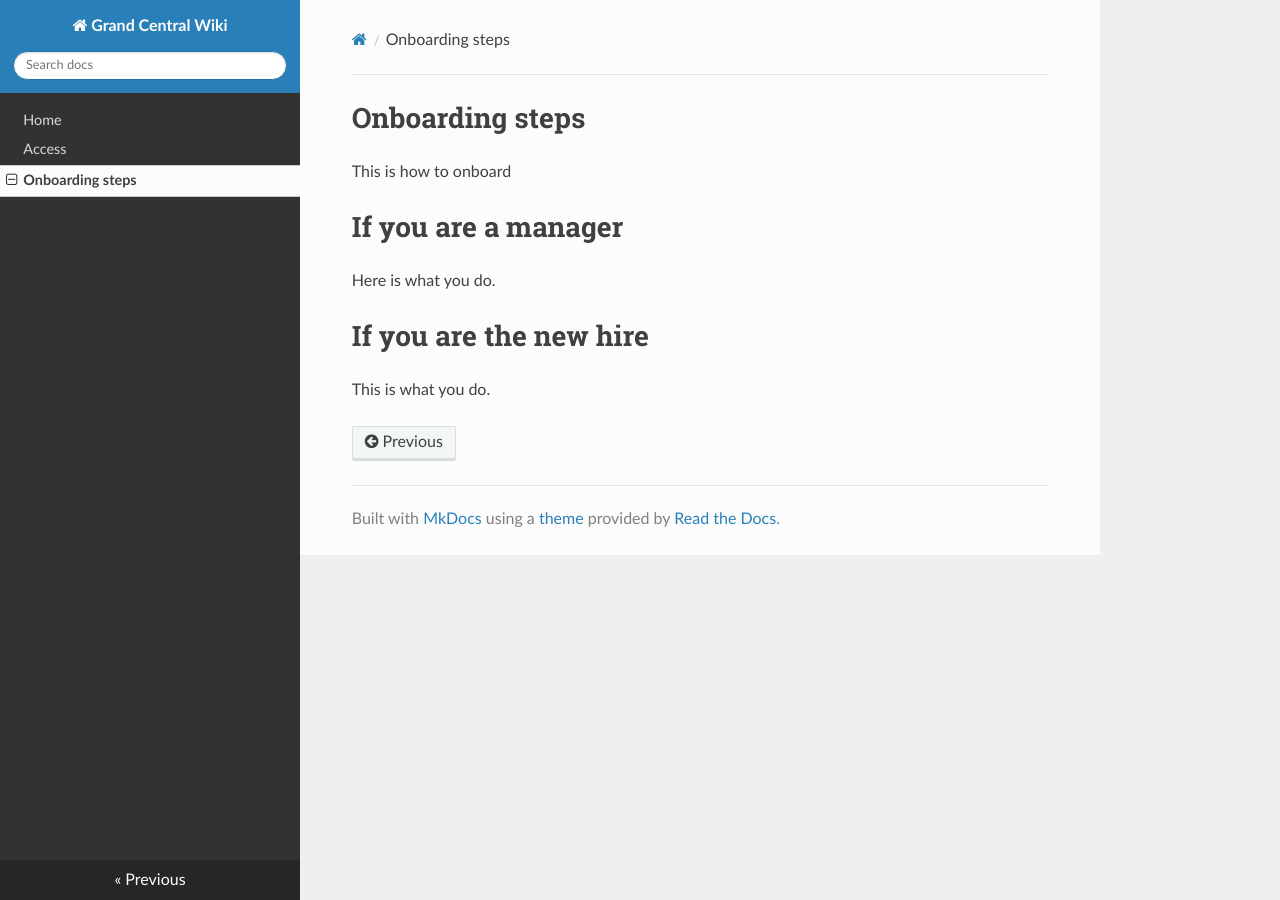
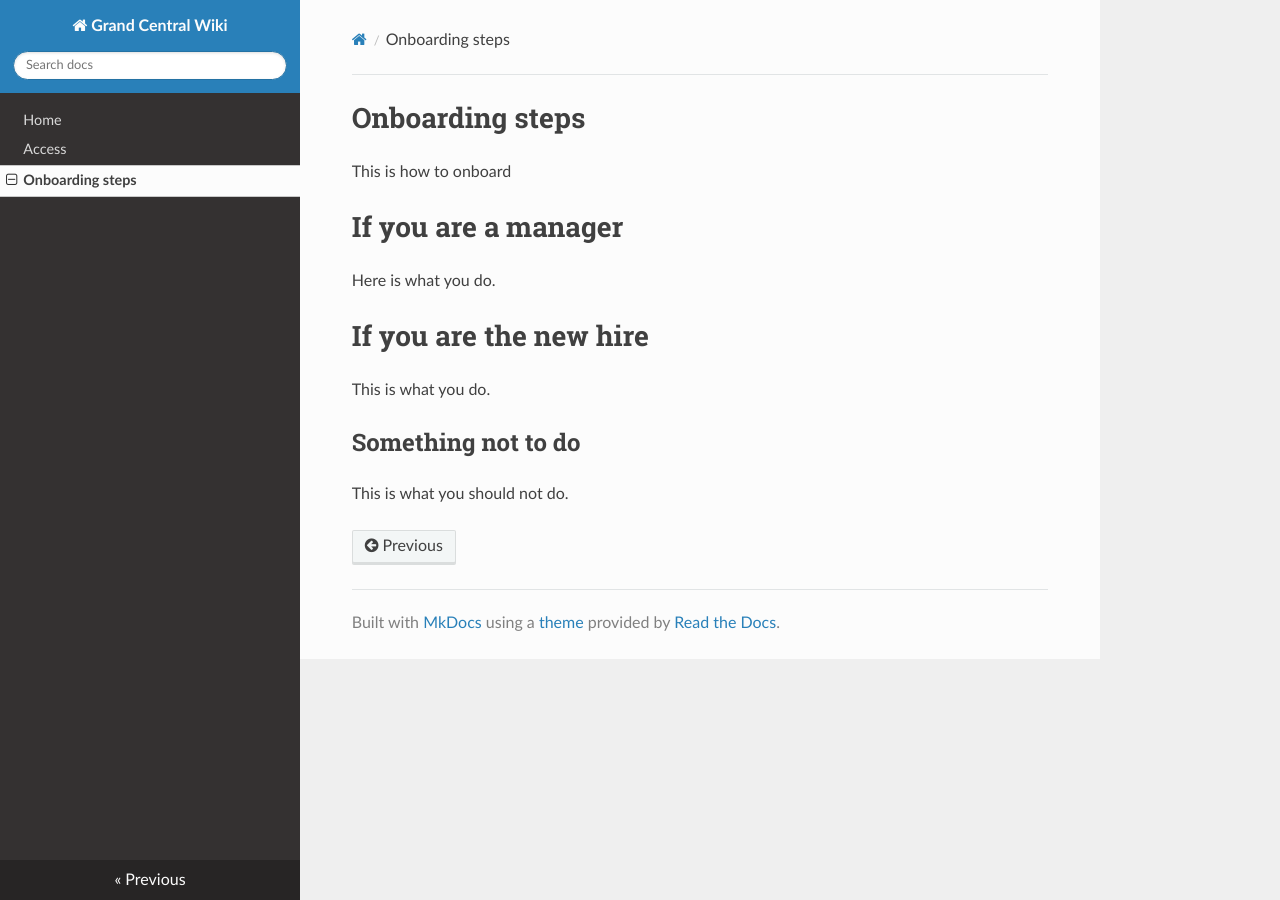
Before and after one commit to abbycross/test-mkdocs, an MkDocs documentation site: the page built from docs/onboard.md, in a window 1280 px wide. Built offline with MkDocs 1.6.1, drawn with Linux system fonts in a browser that asks for light colours; nearby versions of some CDN libraries.

Commit message:
Update onboard.md

```diff
--- a/docs/onboard.md
+++ b/docs/onboard.md
@@ -9,3 +9,7 @@ Here is what you do.
 # If you are the new hire
 
 This is what you do.
+
+## Something not to do
+
+This is what you should not do.
```
